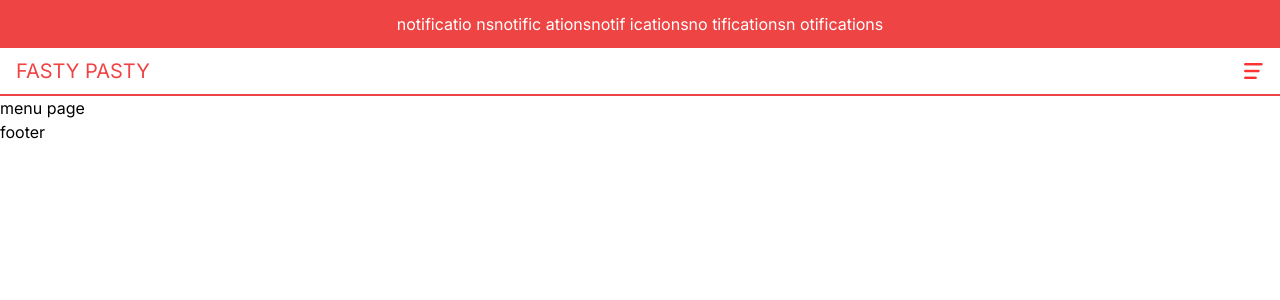
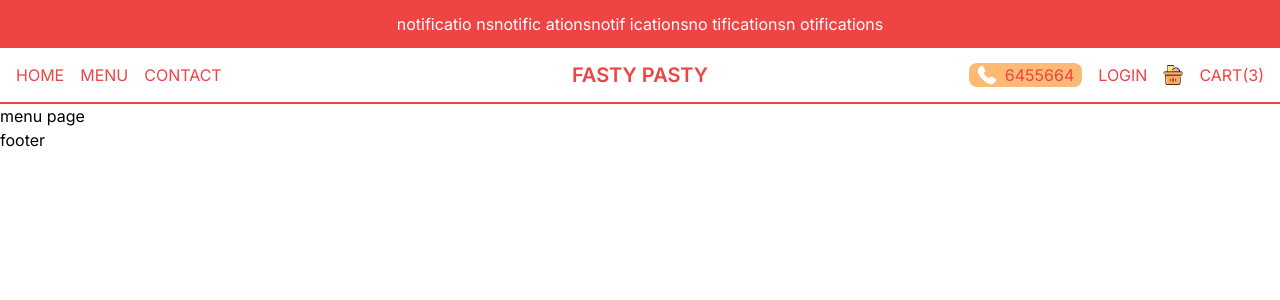
Before and after one commit to khouloudalui/Restaurent-delivery-nextjs-tailwindcss, a Next.js app: page /menu in a window 1280 px wide. Shown: the top 300 px of the page. Built offline with nearby package versions, Linux system fonts and the light colour scheme.

Commit message:
Updated header layout for responsiveness and improved accessibility

```diff
--- a/src/components/CartIcon.tsx
+++ b/src/components/CartIcon.tsx
@@ -5,7 +5,7 @@ import React from 'react'
 const CartIcon = () => {
     return (
         <Link href="/cart" className='flex items-center gap-4'>
-            <div className='relative w-8 h-8'>
+            <div className='relative w-8 h-8 md:w-5 md:h-5'>
                 <Image src="/cart.png" alt="cart.png" fill />
             </div>
             <span> Cart(3)</span>
--- a/src/components/Menu.tsx
+++ b/src/components/Menu.tsx
@@ -14,16 +14,40 @@ const links = [
 
 const Menu = () => {
     const [open, setOpen] = useState(false)
-    const user = true;
+    const user = false;
+
+    const closeMenu = () => {
+        setOpen(false);
+    };
+    const menuLinks = links.map((item) => (
+        <Link href={item.url} key={item.id} onClick={closeMenu}>
+            {item.title}
+        </Link>
+    ));
+    const userLink = user ? (
+        <Link href="/login" onClick={closeMenu}>
+            Login
+        </Link>
+    ) : (
+        <Link href="/orders" onClick={closeMenu}>
+            Orders
+        </Link>
+    );
+
     return (
         <div >
-            <Image src={open ? "/close.png" : "/open.png"} alt="menu icon" width={20} height={20} onClick={() => setOpen(!open)} />
-            {open && <div className='w-full flex flex-col bg-red-500 text-white  absolute left-0 top-24 h-[calc(100vh-6rem)] gap-8 text-2xl p-4 z-10 items-center justify-center'>
-                {links.map(item => (<Link href={item.url} key={item.id} onClick={() => setOpen(false)}>{item.title}</Link>))}
-                {user ? <Link href="/login" onClick={() => setOpen(false)}>Login</Link>
-                    : <Link href="/orders" onClick={() => setOpen(false)}>Orders</Link>}
-                <Link href="/cart" onClick={() => setOpen(false)}><CartIcon /></Link>
-            </div>}
+            <Image
+                src={open ? "/close.png" : "/open.png"}
+                alt="menu icon"
+                width={20}
+                height={20}
+                onClick={() => setOpen(!open)}
+            />
+            {open &&
+                <div className='w-full flex flex-col bg-red-500 text-white  absolute left-0 top-24 h-[calc(100vh-6rem)] gap-8 text-2xl p-4 z-10 items-center justify-center'>
+                    {menuLinks}
+                    {userLink}
+                </div>}
 
         </div>
     )
--- a/src/components/Navbar.tsx
+++ b/src/components/Navbar.tsx
@@ -1,15 +1,36 @@
 import Link from 'next/link'
 import React from 'react'
 import Menu from './Menu'
+import CartIcon from './CartIcon'
+import Image from 'next/image'
 
 const Navbar = () => {
+    const user = false
     return (
-        <div className='flex justify-between items-center  h-12 text-red-500 p-4 border-b-2 border-b-red-500 uppercase'>
-            <div className='text-xl'>
+        <div className='flex justify-between items-center h-12 text-red-500 p-4 border-b-2 border-b-red-500 uppercase md:h-14'>
+            <div className='hidden md:flex gap-4 flex-1'>
+                <Link href="/">Home</Link>
+                <Link href="/">Menu</Link>
+                <Link href="/">Contact</Link>
+            </div>
+            {/* logo */}
+            <div className='text-xl md:font-semibold md:text-center flex-1'>
                 <Link href="/">Fasty Pasty</Link>
             </div>
-            <div>
+            {/* mobile menu */}
+
+            <div className='md:hidden'>
                 <Menu />
+            </div>
+
+            <div className='hidden md:flex items-center justify-end gap-4 flex-1'>
+                <div className='md:absolute top-3 r-2 lg:static flex items-center gap-2 cursor-pointer bg-orange-300 rounded-lg px-2'>
+                    <Image src="/phone.png" alt="phone.png" width={20} height={20} />
+                    <span>6455664</span>
+                </div>
+                {!user ? (<Link href="/login">Login</Link>) :
+                    (<Link href="/orders">Orders</Link>)}
+                <CartIcon />
             </div>
         </div>
     )
```
